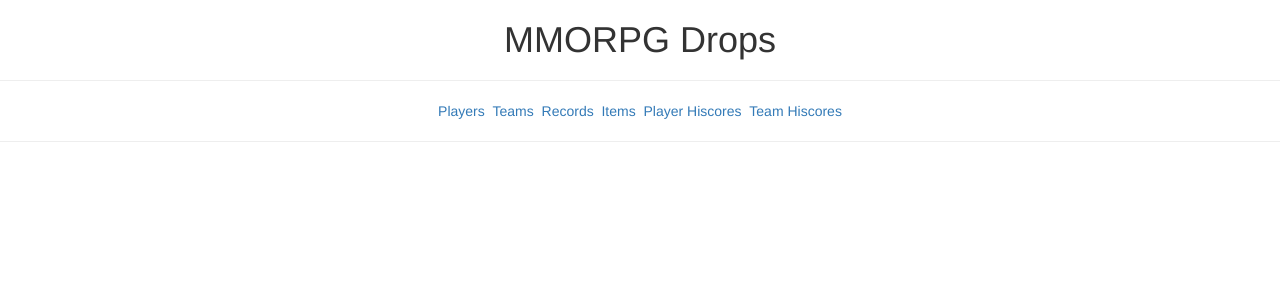
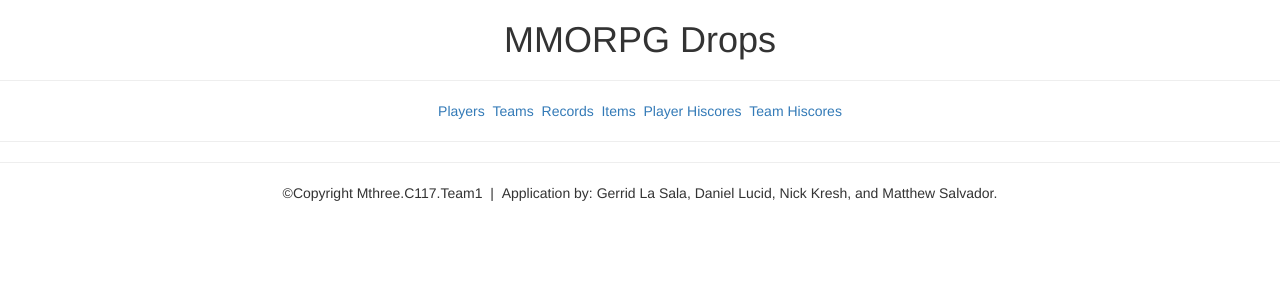
Before and after one commit to Dan-Lucid/mmorpg_drops, a React (Create React App) app in the folder mmorpgdrops-front-end/: page / in a window 1280 px wide. Shown: the top 300 px of the page. Built offline with nearby package versions, Linux system fonts and the light colour scheme.

Commit message:
Footer-changes

```diff
--- a/mmorpgdrops-front-end/public/index.html
+++ b/mmorpgdrops-front-end/public/index.html
@@ -11,10 +11,14 @@
     />
     <link rel="apple-touch-icon" href="%PUBLIC_URL%/logo192.png" />
     <link rel="manifest" href="%PUBLIC_URL%/manifest.json" />
-    <title>React App</title>
+    <title>MMORPG Drops</title>
   </head>
   <body>
     <noscript>You need to enable JavaScript to run this app.</noscript>
     <div id="root"></div>
   </body>
+  <hr/>
+  <footer>
+    &copy;Copyright Mthree.C117.Team1&nbsp; | &nbsp;Application by: Gerrid La Sala, Daniel Lucid, Nick Kresh, and Matthew Salvador.
+  </footer>
 </html>
--- a/mmorpgdrops-front-end/src/index.css
+++ b/mmorpgdrops-front-end/src/index.css
@@ -11,3 +11,11 @@ code {
   font-family: source-code-pro, Menlo, Monaco, Consolas, 'Courier New',
     monospace;
 }
+
+footer{
+  display: table;
+  text-align: center;
+  margin-left: auto;
+  margin-right: auto;
+  height: 50px;
+}
```
